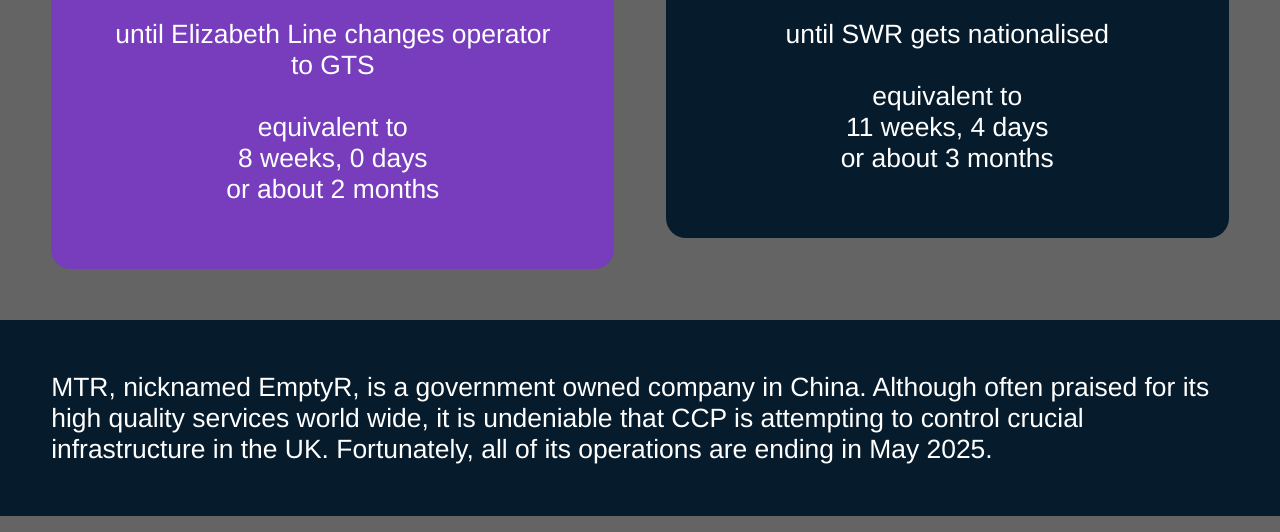
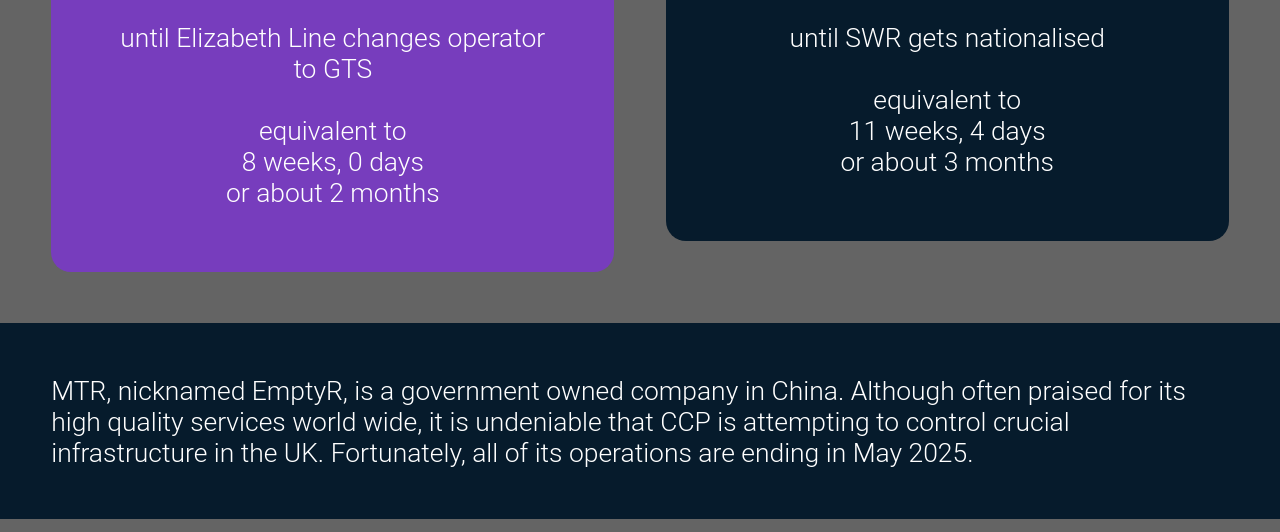
Before and after one commit to ic1149/MTR_count, a plain HTML site: page index.html in a window 1280 px wide. Shown: the part 268-800 px from the top of the page. Drawn offline with Linux system fonts and the light colour scheme.

Commit message:
roboto font

```diff
--- a/style.css
+++ b/style.css
@@ -6,7 +6,7 @@
 html {
   height: 100%;
   width: 100%;
-  font-family: Oxygen, Helvetica, Arial;
+  font-family: Oxygen, Roboto, Helvetica, Arial;
   font-size: 7mm;
   font-weight: 300;
 }
```
